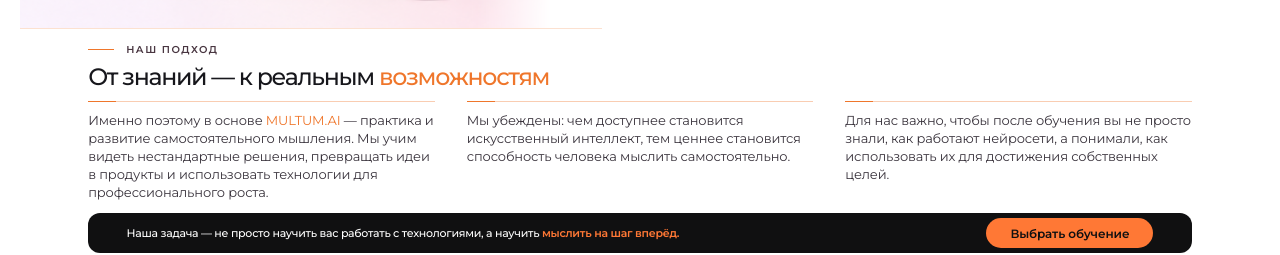
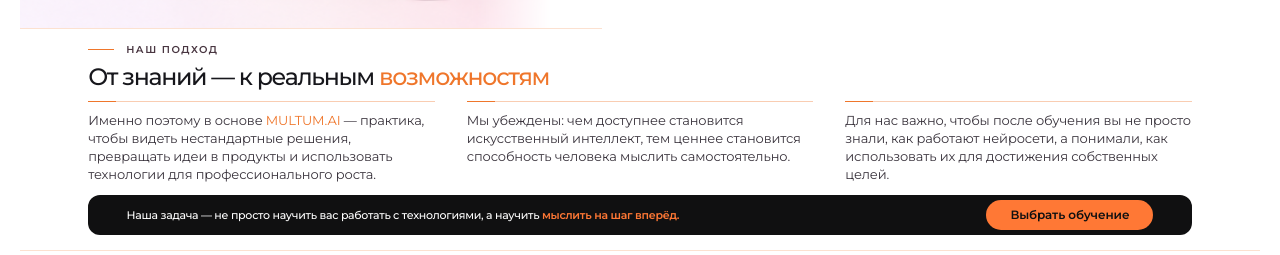
Before and after one commit to fuks19200-ctrl/09, a Next.js app: page / in a window 1280 px wide. Shown: the part 1573-1828 px from the top of the page. Built offline with nearby package versions, Linux system fonts and the light colour scheme.

Commit message:
Update approved approach paragraph

```diff
--- a/app/components/AboutContent.tsx
+++ b/app/components/AboutContent.tsx
@@ -22,7 +22,7 @@ export default function AboutContent({ embedded = false }: { embedded?: boolean
             <h2 id="approach-title">От знаний — <br />к реальным <span>возможностям</span></h2>
           </div>
           <div className="about-details-copy">
-            <p>Именно поэтому в основе <span style={{ color: "var(--color-orange)" }}>MULTUM.AI</span> — практика и развитие самостоятельного мышления. Мы учим видеть нестандартные решения, превращать идеи в продукты и использовать технологии для профессионального роста.</p>
+            <p>Именно поэтому в основе <span style={{ color: "var(--color-orange)" }}>MULTUM.AI</span> — практика, чтобы видеть нестандартные решения, превращать идеи в продукты и использовать технологии для профессионального роста.</p>
             <p>Мы убеждены: чем доступнее становится искусственный интеллект, тем ценнее становится способность человека мыслить самостоятельно.</p>
             <p>Для нас важно, чтобы после обучения вы не просто знали, как работают нейросети, а понимали, как использовать их для достижения собственных целей.</p>
           </div>
```
